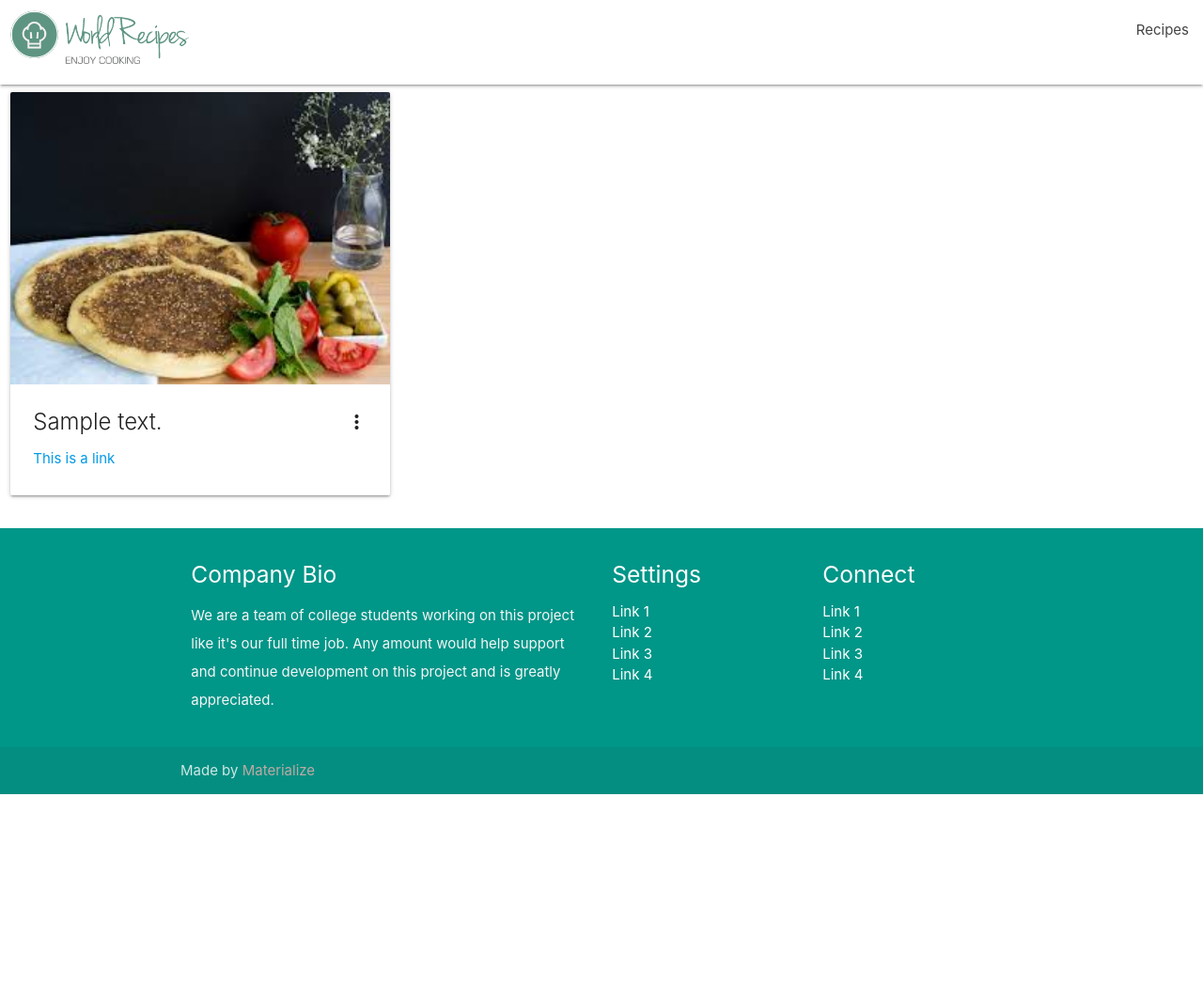
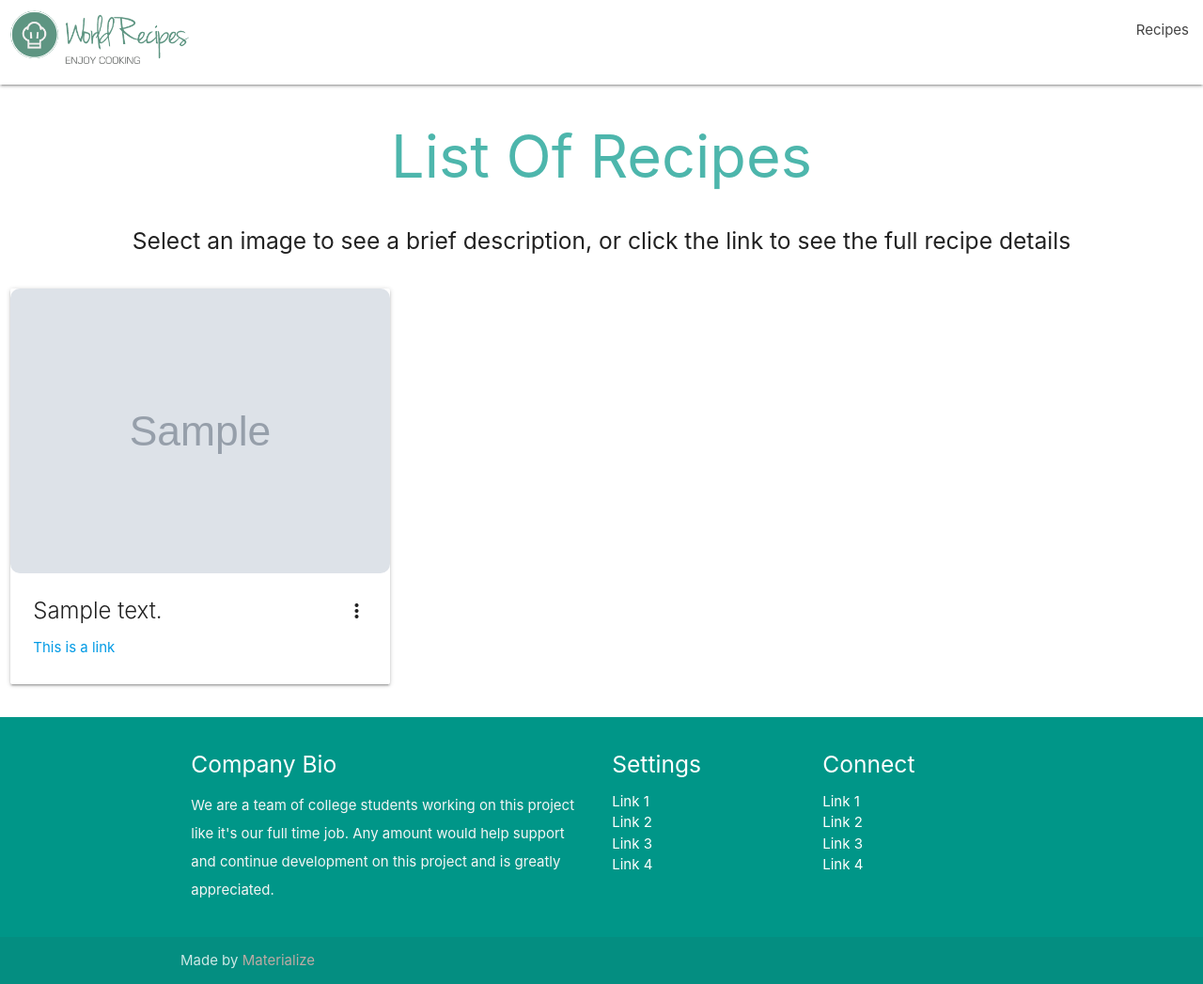
Before and after one commit to Code-Institute-Submissions/recipe-book-2, a Flask app: page /recipes in a window 1280 px wide. Shown: the whole page at 94% size. Before the commit the page ends 845 px from the top, so only its background shows below. Run offline with Flask 2, Linux system fonts and the light colour scheme; grey boxes marked "Sample" are stand-in pictures; a database or web service that is not in the repository returns one stand-in record (values such as "Sample title"); some libraries are stand-ins or nearby versions.

Commit message:
Image links now working, further TESTING done on nested dicts

```diff
--- a/static/css/style.css
+++ b/static/css/style.css
@@ -64,3 +64,10 @@ footer.page-footer {
 .white{
   height:90px;
 }
+
+.card .card-image img {
+  opacity:0.8;
+  height: 100%;
+  width: 100%;
+  border-radius: 10px;
+}
--- a/templates/base.html
+++ b/templates/base.html
@@ -11,8 +11,9 @@
   <link href="{{ url_for('static', filename='css/style.css') }}" type="text/css" rel="stylesheet" media="screen,projection"/>
 </head>
 <body>
+  <!-- Navbar -->
   <nav class="white" role="navigation">
-      <a id="logo-container" href="index.html" class="brand-logo"><img style="height:80px; padding:10px" src="static/img/brand_logo.png" alt="Brand Logo"></a>
+      <a id="logo-container" href="{{ url_for('index') }}" class="brand-logo"><img style="height:80px; padding:10px" src="static/img/brand_logo.png" alt="Brand Logo"></a>
       <ul class="right hide-on-med-and-down">
         <li><a href="{{ url_for('recipes') }}">Recipes</a></li>
       </ul>
@@ -24,9 +25,11 @@
     </div>
   </nav>
 
+
   {% block content %}
   {% endblock %}
 
+  <!-- Footer -->
   <footer class="page-footer teal">
     <div class="container">
       <div class="row">
--- a/templates/index.html
+++ b/templates/index.html
@@ -12,7 +12,7 @@
 </head>
 <body>
   <nav class="white" role="navigation">
-      <a id="logo-container" href="index.html" class="brand-logo"><img style="height:80px; padding:10px" src="static/img/brand_logo.png" alt="Brand Logo"></a>
+      <a id="logo-container" href="#" class="brand-logo"><img style="height:80px; padding:10px" src="static/img/brand_logo.png" alt="Brand Logo"></a>
       <ul class="right hide-on-med-and-down">
         <li><a href="{{ url_for('recipes') }}">Recipes</a></li>
       </ul>
@@ -69,7 +69,7 @@
         <div class="col s12 m4">
           <div class="icon-block">
             <h2 class="center teal-text"><i class="material-icons">create</i></h2>
-            <h5 class="center">Edit</h5>
+            <h5 class="center">Edit Recipes</h5>
             <p class="medium center">Feel free to edit recipes to make suggested improvements and help others refine their cooking skills</p>
           </div>
         </div>
--- a/templates/recipes.html
+++ b/templates/recipes.html
@@ -1,5 +1,12 @@
 {% extends 'base.html' %}
 {% block content %}
+
+<div class="container-fluid">
+        <h1 class="header center teal-text text-lighten-2">List Of Recipes</h1>
+        <div class="row center">
+          <h5 class="header col s12 dark">Select an image to see a brief description, or click the link to see the full recipe details</h5>
+        </div>
+</div>
 
 </div class="container">
     <div class="row">
@@ -7,7 +14,7 @@
       <div class="col s4">
         <div class="card">
             <div class="card-image waves-effect waves-block waves-light">
-              <img class="activator" src="static/img/lebanese/manousheh.jpg" alt="manousheh">
+              <img class="activator" src={{ recipe.image }} alt="manousheh">
             </div>
             <div class="card-content">
                 <span class="card-title activator grey-text text-darken-4">{{ recipe.description }}<i class="material-icons right">more_vert</i></span>
@@ -28,6 +35,9 @@
                 <li>{{ recipe.ingredients.ing3 }}</li>
                 <p><strong>Method:</strong> {{ recipe.method.values() }}</p>
                 <p><strong>Rating:</strong> {{ recipe.rating }}</p></p>
+                {% for i in recipe.ingredients %}
+                <li>{{ i["ing_name"] }}</li>
+                {% endfor %}
             </div>
         </div>
       </div>
```
Also changed, not shown: static/img/italian/spag_bol.jpg (added).
